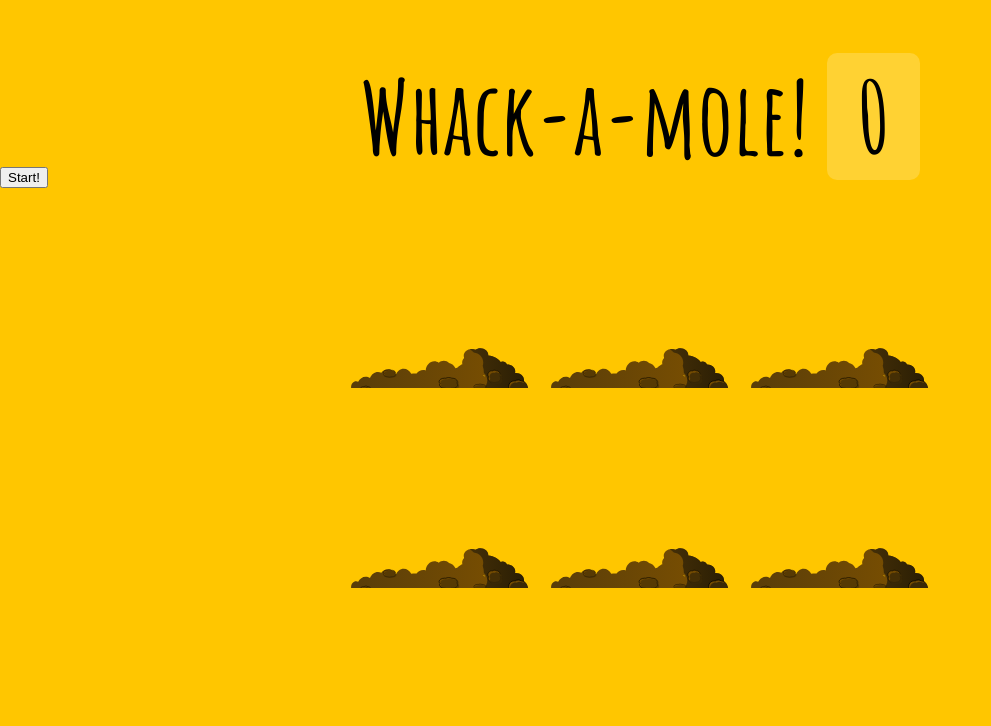
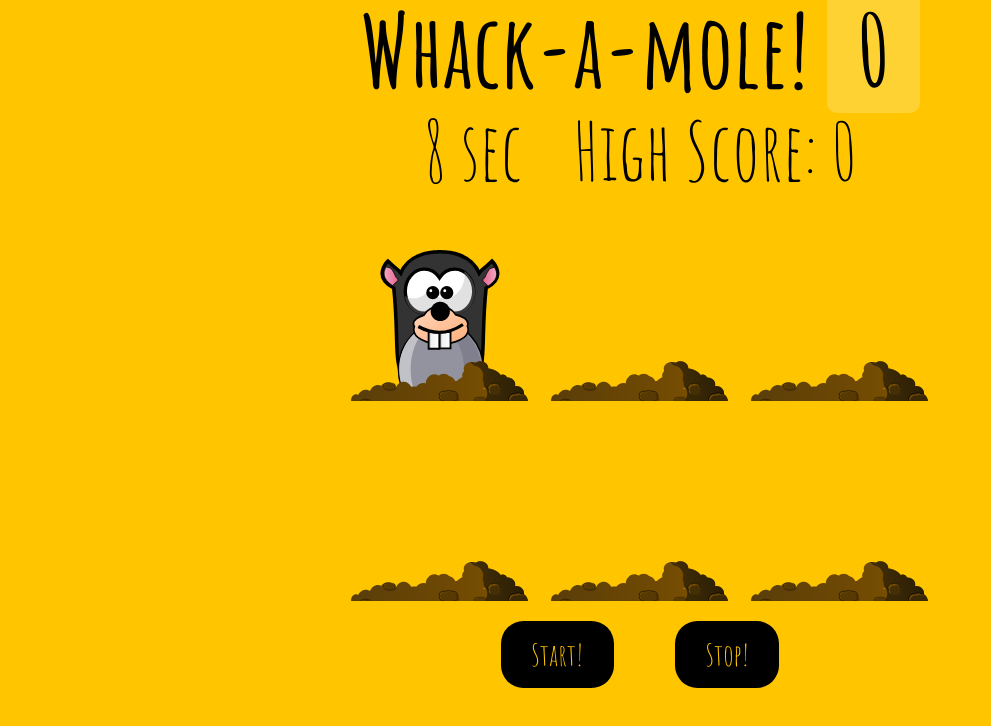
Before and after one commit to ashrafalmayah/js-game-whack-a-mole, a plain HTML site: page index.html in a window 1280 px wide. Both pictures are taken after a click on the button "Start!". Shown: the whole page, without its empty margins (0-991 px from the left). Drawn offline with Linux system fonts and the light colour scheme.

Commit message:
finish project

```diff
--- a/app.js
+++ b/app.js
@@ -1,3 +1,106 @@
 const holes = document.querySelectorAll('.hole');
 const scoreBoard = document.querySelector('.score');
 const moles = document.querySelectorAll('.mole');
+const timer = document.querySelector('.timer');
+const highscoreElement = document.querySelector('.highscore');
+let lastIdx;
+let timeUp = false;
+let score = 0;
+let timerInterval;
+let peepTimeout;
+let gameTime;
+let isRunning = false;
+
+highscoreElement.textContent = localStorage.getItem('highscore') || 0;
+timer.textContent = localStorage.getItem('gameTime') || 10;
+
+function randomTime(min, max){
+    const time = Math.round(Math.random() * (max - min) + min);
+    return time;
+}
+
+function randomHole(holes){
+    const idx = Math.floor(Math.random() * holes.length );
+
+    if(idx === lastIdx){
+        return randomHole(holes);
+    }
+
+    lastIdx = idx;
+    return holes[idx];
+}
+
+function peep(){
+    const time = randomTime(200, 1000);
+    const hole = randomHole(holes);
+
+    hole.classList.add('up');
+
+    peepTimeout = setTimeout(() => {
+        hole.classList.remove('up');
+        peep();
+    }, time);
+}
+
+function stopGame(){
+    clearTimeout(peepTimeout);
+    clearInterval(timerInterval);
+    if(isRunning){
+        if(gameTime) timer.textContent = gameTime;
+        timeUp = true;
+        timer.textContent = gameTime;
+        timer.setAttribute('contenteditable', true);
+        isRunning = false;
+    }
+    holes.forEach(hole => hole.classList.remove('up'));
+}
+
+function startGame(){
+    stopGame();
+    isRunning = true;
+    scoreBoard.textContent = '0';
+    timeUp = false;
+    score = 0;
+    peep();
+
+    startTimer();
+}
+
+function startTimer(){
+    timer.removeAttribute('contenteditable');
+    gameTime = parseInt(timer.textContent);
+    localStorage.setItem('gameTime', gameTime);
+    timerTime = gameTime;
+    timerInterval = setInterval(() => {
+        timerTime--;
+
+        timer.textContent = timerTime;
+
+        if(timerTime <= 0){
+            return stopGame();
+        }
+    }, 1000);
+}
+
+function bonk(e){
+    if(!e.isTrusted) return; // Cheater!
+    this.parentElement.classList.remove('up');
+    score++;
+    scoreBoard.textContent = score;
+    let highscore = parseInt(highscoreElement.textContent);
+    if(score > highscore){
+        highscore = score;
+        localStorage.setItem('highscore', highscore);
+        highscoreElement.textContent = highscore;
+    }
+}
+
+moles.forEach(mole => mole.addEventListener('click', bonk));
+
+//Accept only numbers
+timer.addEventListener('keydown', (e) => {
+    const key = e.key;
+    if(!(/\b[0-9]\b/.test(key) || /\b[a-zA-Z]+\b/.test(key) &&  !/\b[a-zA-Z]\b/.test(key)) || key === 'Enter'){
+        e.preventDefault();
+    }
+});
--- a/index.html
+++ b/index.html
@@ -3,14 +3,21 @@
 <head>
   <meta charset="UTF-8">
   <title>Whack A Mole!</title>
+  <meta name="viewport" content="width=device-width, initial-scale=1.0">
   <link href='https://fonts.googleapis.com/css?family=Amatic+SC:400,700' rel='stylesheet' type='text/css'>
   <link rel="stylesheet" href="style.css">
 </head>
 <body>
 
   <h1>Whack-a-mole! <span class="score">0</span></h1>
-  <button onClick="startGame()">Start!</button>
-
+  <div class="details">
+    <div class="timer-container">
+      <span class="timer"contenteditable></span> sec
+    </div>
+    <div class="highscore-container">
+      High Score: <span class="highscore"></span>
+    </div>
+  </div>
   <div class="game">
     <div class="hole hole1">
       <div class="mole"></div>
@@ -31,6 +38,10 @@
       <div class="mole"></div>
     </div>
   </div>
+  <div class="buttons">
+    <button onClick="startGame()">Start!</button>
+    <button onClick="stopGame()">Stop!</button>
+  </div>
 
 <script src="app.js">
 </script>
--- a/style.css
+++ b/style.css
@@ -5,12 +5,12 @@ html {
 }
 
 *, *:before, *:after {
+  padding: 0;
+  margin: 0;
   box-sizing: inherit;
 }
 
 body {
-  padding: 0;
-  margin: 0;
   font-family: 'Amatic SC', cursive;
 }
 
@@ -19,6 +19,41 @@ h1 {
   font-size: 10rem;
   line-height: 1;
   margin-bottom: 0;
+}
+
+.details{
+  text-align: center;
+  font-size: 8rem;
+}
+
+.timer:focus{
+  outline-style: solid;
+}
+
+.timer[contenteditable]{
+  background-color: rgb(253, 220, 102);
+  padding: 1px 6px;
+}
+
+.buttons{
+  padding-top: 2em;
+  text-align: center;
+}
+
+button {
+  border: none;
+  padding: 0.5em 1em;
+  margin: 0 1em;
+  border-radius: 0.75em;
+  background: black;
+  color: #ffc600;
+  font-size: 3rem;
+  cursor: pointer;
+  font-family: inherit;
+}
+
+button:hover {
+  background: #352505;
 }
 
 .score {
@@ -67,3 +102,36 @@ h1 {
 .hole.up .mole {
   top: 0;
 }
+
+@media screen and (min-width: 768px) {
+  .details{
+    display: flex;
+    justify-content: center;
+    gap: 50px;
+  }
+}
+
+@media screen and (max-width: 768px) {
+  .hole{
+    flex-basis: 50%;
+  }
+
+  .game{
+    height: 550px;
+    width: 90%;
+  }
+
+  h1,.details{
+    margin-top: 0.2em;
+  }
+
+  h1{
+    font-size: 5rem;
+    padding: 0 .5em;
+    line-height: 1.25;
+  }
+
+  .details{
+    font-size: 6rem;
+  }
+}
```
